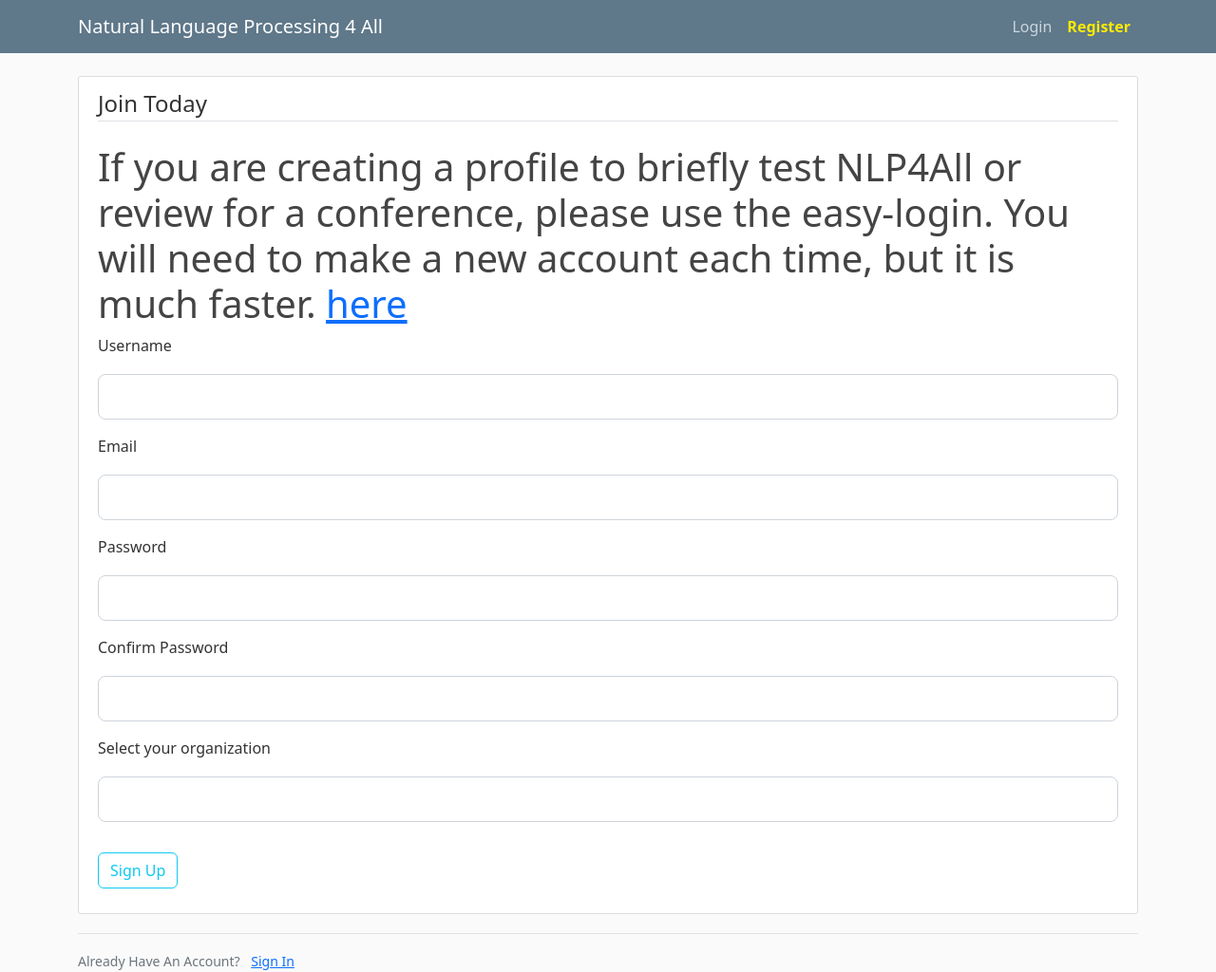
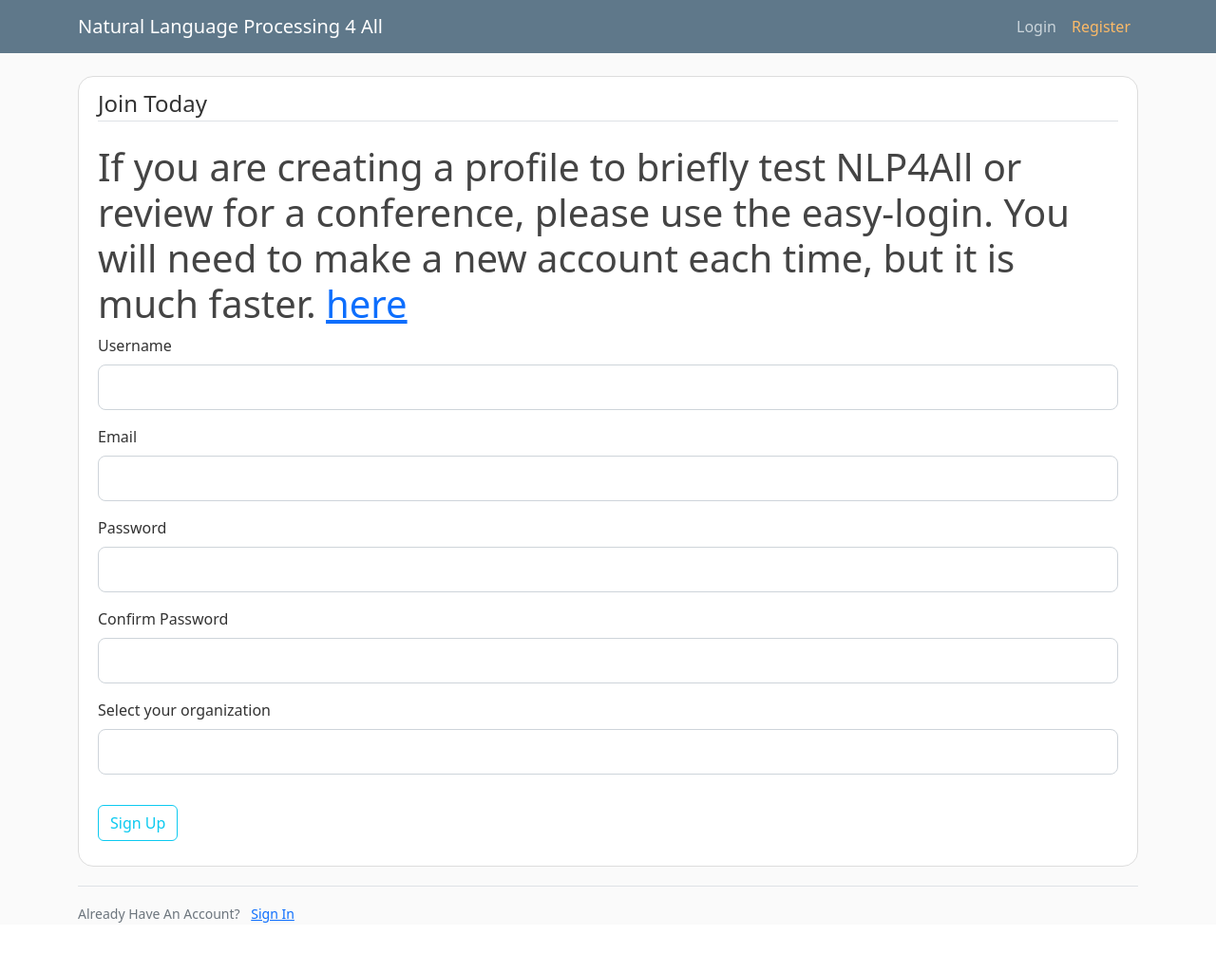
Before and after one commit to NLP4ALL/nlp4all, a Flask app: page /user/register in a window 1280 px wide. Shown: the whole page at 95% size. After the commit the page ends 972 px from the top, so only its background shows below. Run offline with Flask 2, Linux system fonts and the light colour scheme; data that the repository does not hold is empty; some libraries are stand-ins or nearby versions.

Commit message:
rounded borders

```diff
--- a/nlp4all/static/main.css
+++ b/nlp4all/static/main.css
@@ -11,12 +11,12 @@
 .bg-steel {
   background-color: #5f788a;
 }
-/* trying to recover the orginal look */
-.form-group {
-  margin: 1em 0;
+
+.site-header .navbar-nav .nav-link.logout {
+  color: #c4c4c489;
 }
-.form-control {
-  margin: 0.5em 0;
+.site-header .navbar-nav .nav-link.logout:hover {
+  color: #c4c4c4f3;
 }
 /* trying to recover the orginal look */
 .site-header .navbar-nav .nav-link {
@@ -28,15 +28,14 @@
 }
 
 .site-header .navbar-nav .nav-link.active {
-  font-weight: 800;
-  color: #ffea00;
+  color: rgba(251, 186, 104);
 }
 
 .content-section {
   background: #ffffff;
   padding: 10px 20px;
   border: 1px solid #dddddd;
-  border-radius: 3px;
+  border-radius: 16px;
   margin-bottom: 20px;
 }
 
```
